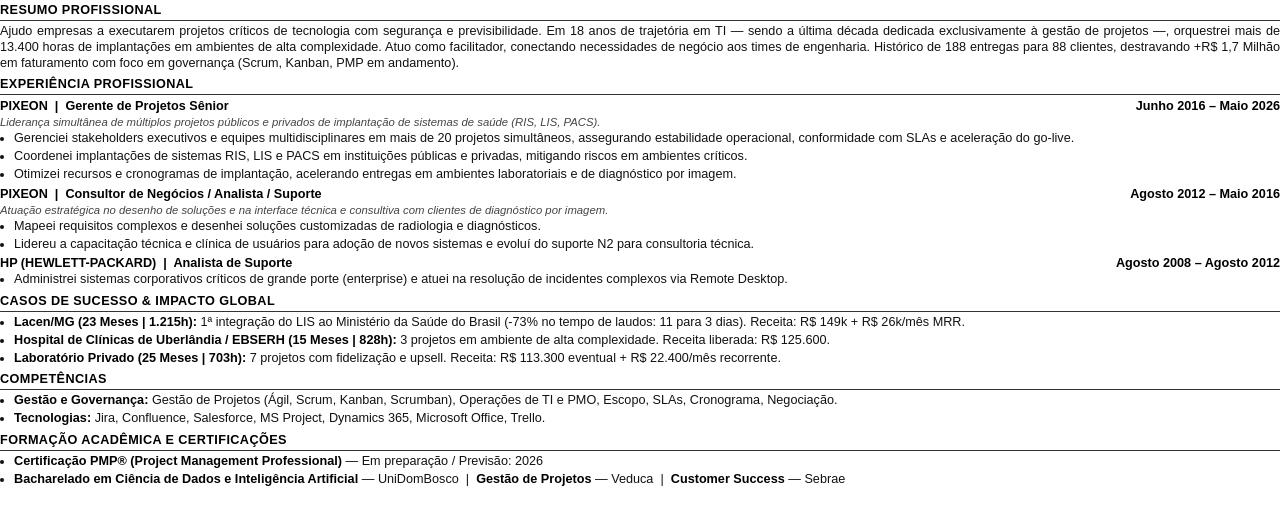
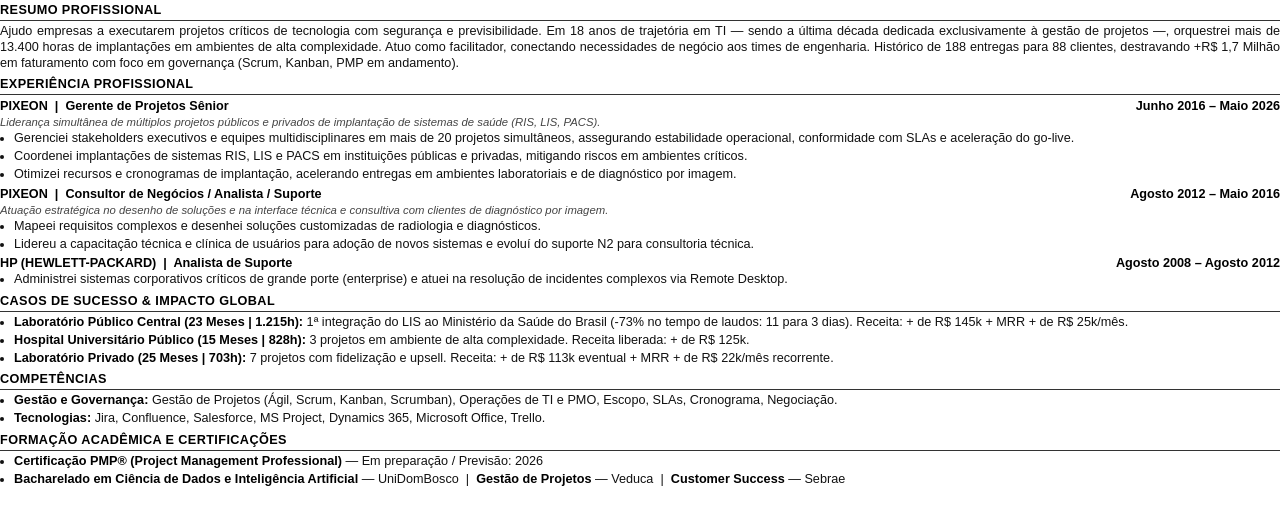
Before and after one commit to eduardobrodrigues83/PortfolioEduardoRodrigues, a website: page public/curriculo_ats.html in a window 1280 px wide. Shown: the part 61-586 px from the top of the page. Drawn offline with Linux system fonts and the light colour scheme.

Commit message:
refactor(ats-resume): anonymize client names and approximate revenue figures to match site policy

```diff
--- a/public/curriculo_ats.html
+++ b/public/curriculo_ats.html
@@ -134,9 +134,9 @@
 
   <h2>CASOS DE SUCESSO & IMPACTO GLOBAL</h2>
   <ul>
-    <li><strong>Lacen/MG (23 Meses | 1.215h):</strong> 1ª integração do LIS ao Ministério da Saúde do Brasil (-73% no tempo de laudos: 11 para 3 dias). Receita: R$ 149k + R$ 26k/mês MRR.</li>
-    <li><strong>Hospital de Clínicas de Uberlândia / EBSERH (15 Meses | 828h):</strong> 3 projetos em ambiente de alta complexidade. Receita liberada: R$ 125.600.</li>
-    <li><strong>Laboratório Privado (25 Meses | 703h):</strong> 7 projetos com fidelização e upsell. Receita: R$ 113.300 eventual + R$ 22.400/mês recorrente.</li>
+    <li><strong>Laboratório Público Central (23 Meses | 1.215h):</strong> 1ª integração do LIS ao Ministério da Saúde do Brasil (-73% no tempo de laudos: 11 para 3 dias). Receita: + de R$ 145k + MRR + de R$ 25k/mês.</li>
+    <li><strong>Hospital Universitário Público (15 Meses | 828h):</strong> 3 projetos em ambiente de alta complexidade. Receita liberada: + de R$ 125k.</li>
+    <li><strong>Laboratório Privado (25 Meses | 703h):</strong> 7 projetos com fidelização e upsell. Receita: + de R$ 113k eventual + MRR + de R$ 22k/mês recorrente.</li>
   </ul>
 
   <h2>COMPETÊNCIAS</h2>
```
Also changed, not shown: index.html (+2 -2 lines).
